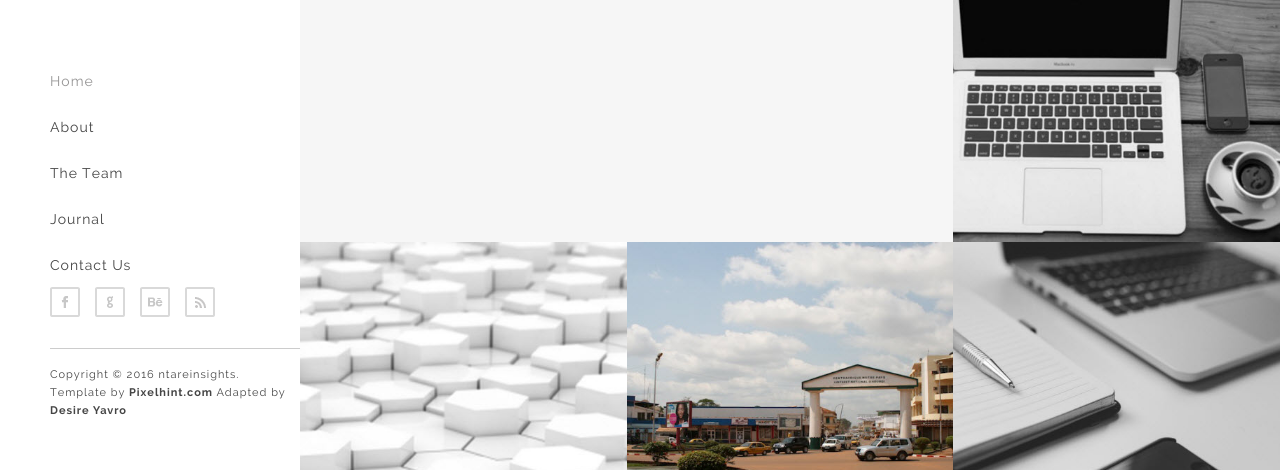
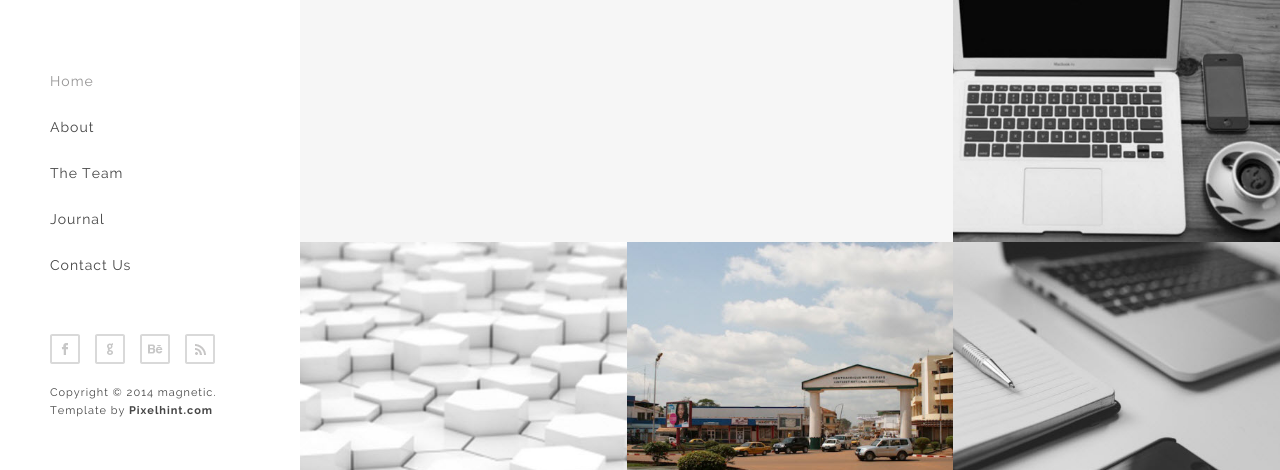
Before and after one commit to dnzengou/innovationconseil, a plain HTML site: page index.html in a window 1280 px wide. Shown: the part 330-800 px from the top of the page. Drawn offline with Linux system fonts and the light colour scheme.

Commit message:
update index.html

```diff
--- a/index.html
+++ b/index.html
@@ -47,11 +47,9 @@
 				<li><a href="#" class="rss" data-title="RSS"></a></li>
 			</ul><!-- end social -->
 
-			<hr>
-
 			<div class="rights">
-				<p>Copyright © 2016 ntareinsights.</p>
-				<p>Template by <a href="">Pixelhint.com</a> Adapted by <a href="desireyavro.com">Desire Yavro</a>
+				<p>Copyright © 2014 magnetic.</p>
+				<p>Template by <a href="">Pixelhint.com</a></p>
 			</div><!-- end rights -->
 		</div ><!-- end footer -->
 	</header><!-- end header -->
```
